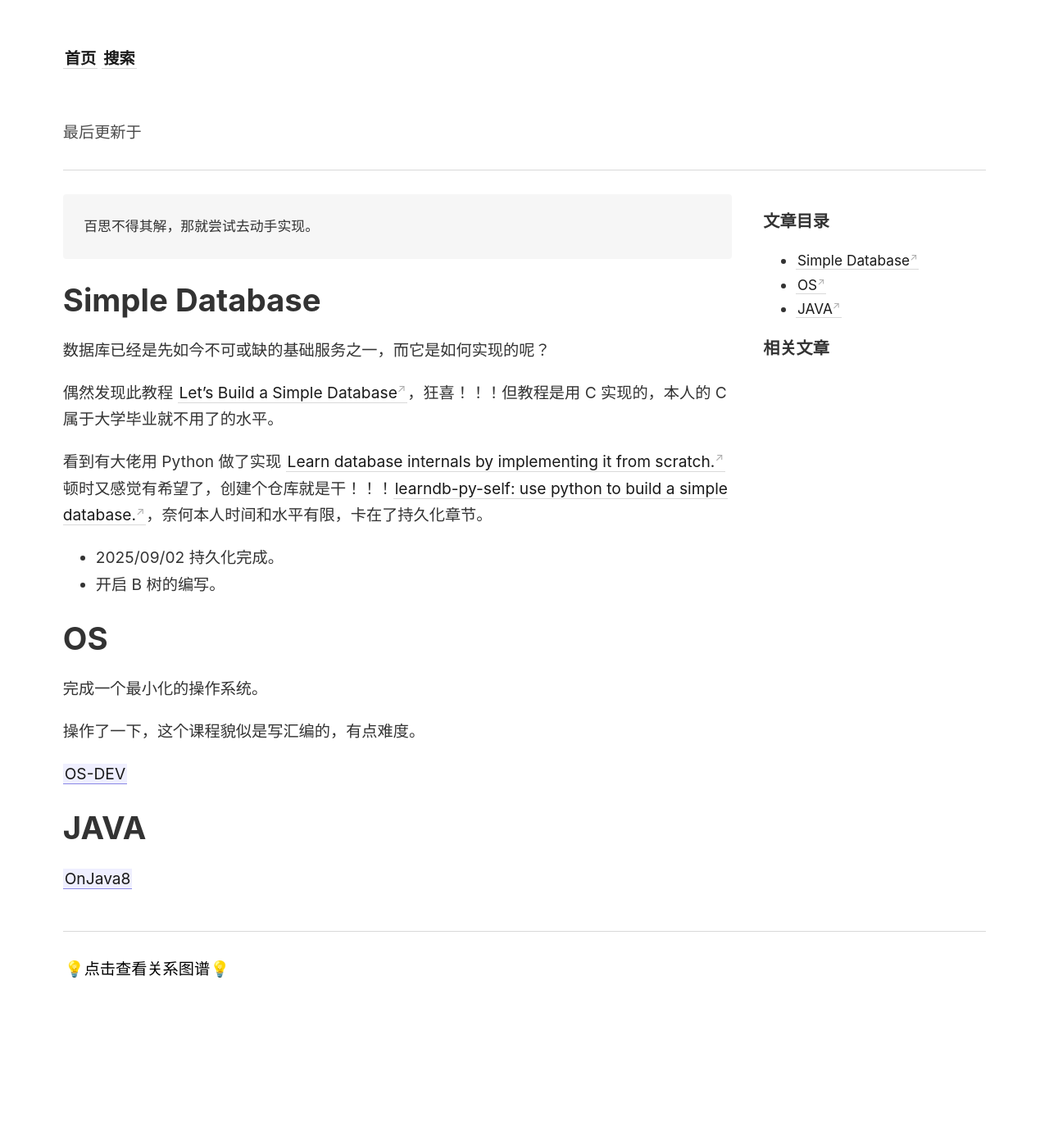
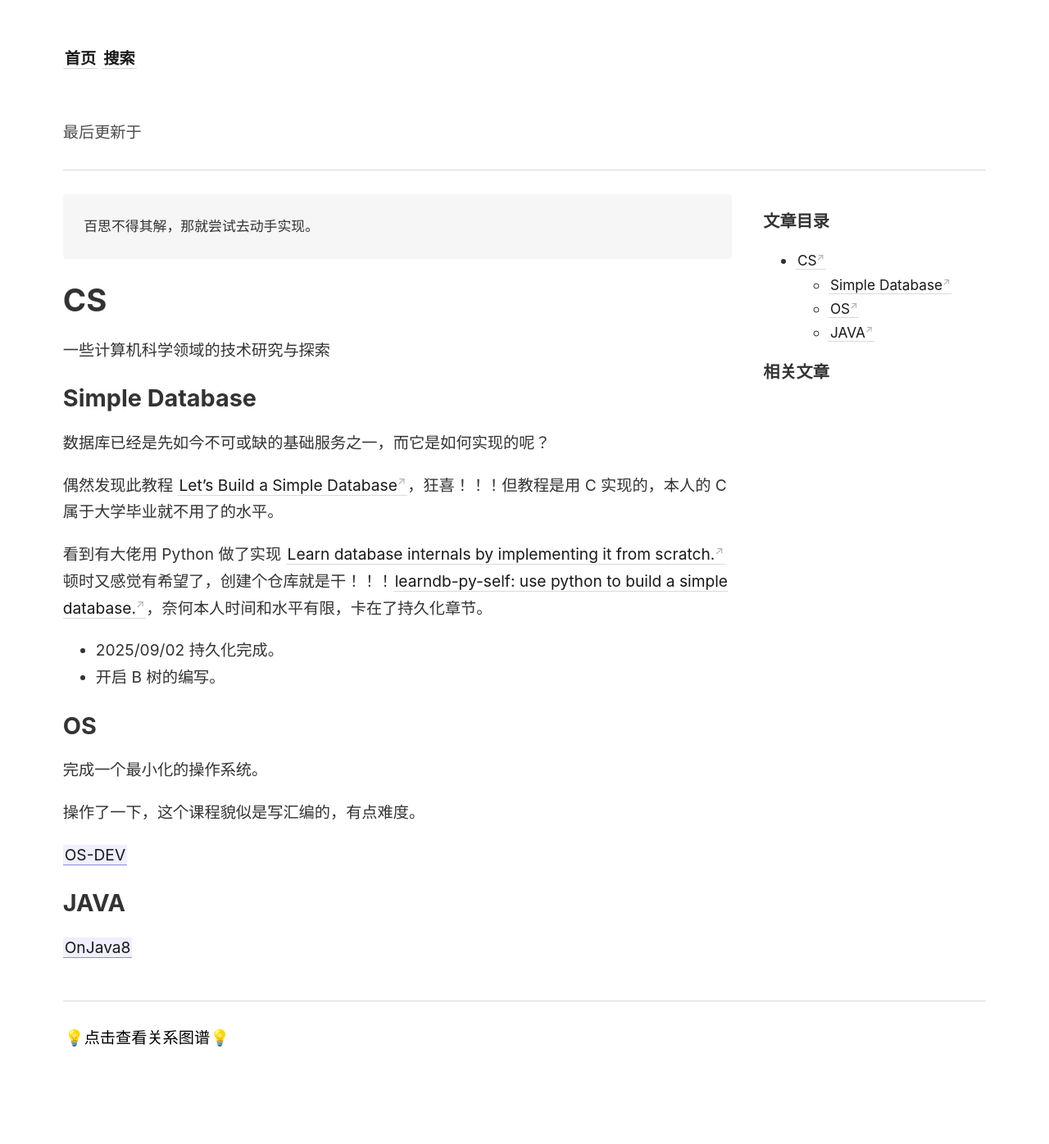
Before and after one commit to wingowen/digital-garden-jekyll, a Jekyll site: the page built from _notes/杂项/技术探索.md, in a window 1280 px wide. Shown: the whole page at 82% size. Built offline with Jekyll 4.4.1, drawn with Linux system fonts in a browser that asks for light colours; before the commit the page ends 1311 px from its top, so only the background shows below that.

Commit message:
vault backup: 2025-01-10 16:16:49

```diff
--- a/_notes/杂项/技术探索.md
+++ b/_notes/杂项/技术探索.md
@@ -3,7 +3,11 @@
 
 > 百思不得其解，那就尝试去动手实现。
 
-# Simple Database
+# CS
+
+一些计算机科学领域的技术研究与探索
+
+## Simple Database
 
 数据库已经是先如今不可或缺的基础服务之一，而它是如何实现的呢？
 
@@ -13,7 +17,7 @@
 - 2025/09/02 持久化完成。
 - 开启 B 树的编写。
 
-# OS
+## OS
 
 完成一个最小化的操作系统。
 
@@ -22,6 +26,6 @@
 [[OS-DEV]]
 
 
-# JAVA
+## JAVA
 
 [[OnJava8]]
```
Also changed, not shown: _notes/杂项/关于我.md (+9 -3 lines), _pages/index.md (+2 -0 lines), .obsidian/plugins/obsidian-pkmer/data.json, .obsidian/workspace.json, assets/images/关于我-1.png (added).
